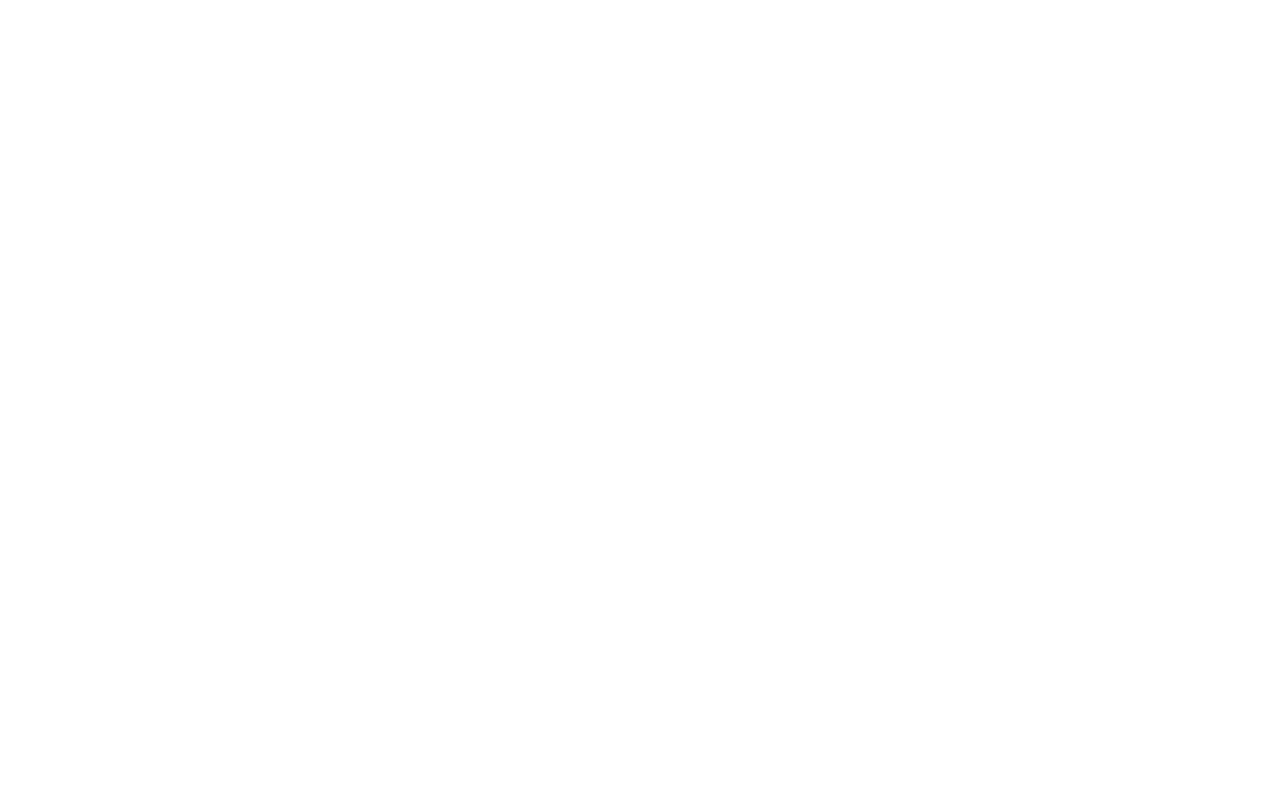
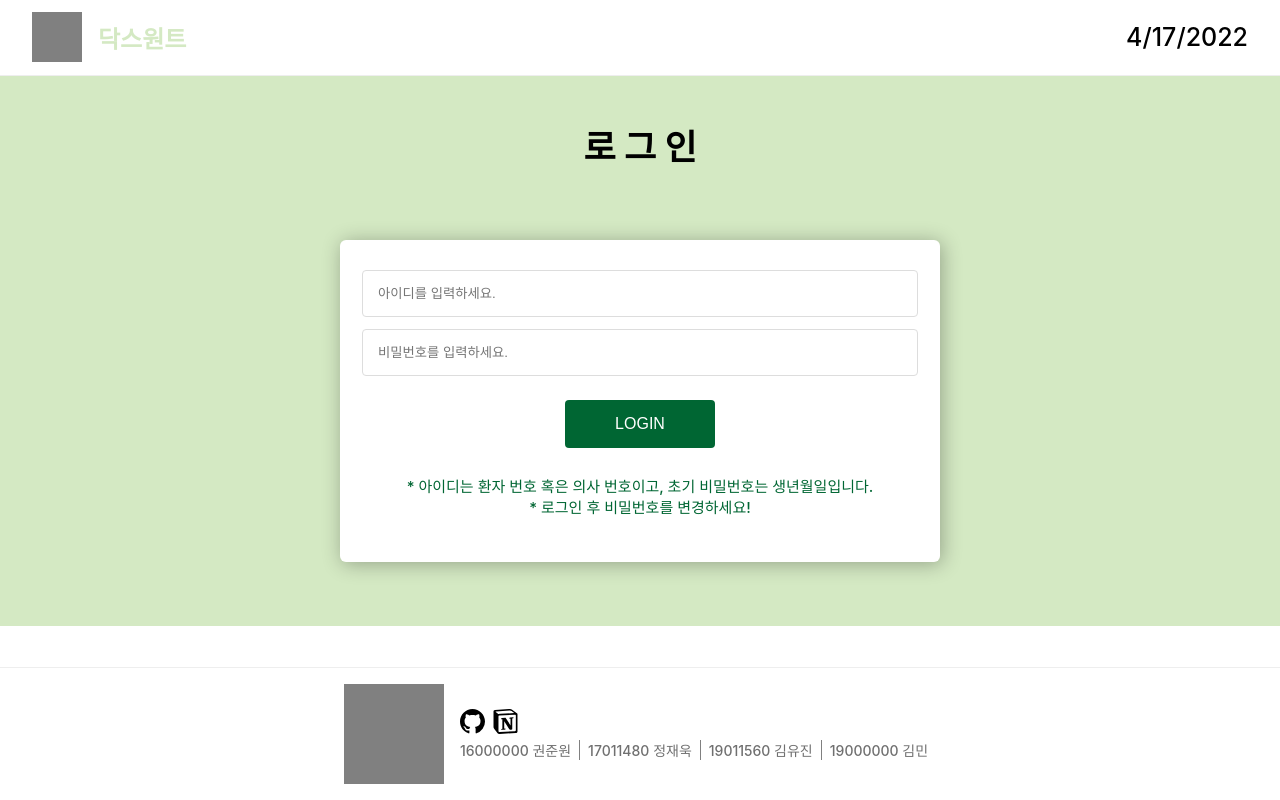
Before and after one commit to docswant/docswant-frontend, a React (Create React App) app: page /login in a window 1280 px wide. Before the commit this address had no page. Built offline with nearby package versions, Linux system fonts and the light colour scheme.

Commit message:
로그인 페이지

```diff
--- a/src/App.js
+++ b/src/App.js
@@ -2,12 +2,14 @@
 import React from 'react';
 import { Route, Routes } from 'react-router-dom';
 import MainPage from './pages/MainPage';
+import LoginPage from './pages/LoginPage';
 
 function App() {
   return (
     //컴포넌트 경로 설정
     <Routes>
       <Route path="/" element={<MainPage />} />
+      <Route path="/login" element={<LoginPage />} />
     </Routes>
   );
 }
--- a/src/components/common/Footer.js
+++ b/src/components/common/Footer.js
@@ -60,7 +60,7 @@ const Footer = () => {
           <div className="Member">
             <div style={{ paddingLeft: 0 }}>16000000 권준원</div>
             <div>17011480 정재욱</div>
-            <div>19000000 김유진</div>
+            <div>19011560 김유진</div>
             <div style={{ borderRight: 'none' }}>19000000 김민</div>
           </div>
         </div>
--- /dev/null
+++ b/src/components/log/Login.js
@@ -0,0 +1,71 @@
+import React from 'react'
+import styled from 'styled-components';
+import palette from '../../lib/styles/palette';
+
+const LoginBlock = styled.div`
+  padding: 20px 0 100px;
+  background-color: ${palette.green};
+  height: 550px;
+  h1{
+    color: black;
+    font-size: 35px;
+    font-weight: 700;
+    text-align: center;
+    margin-bottom: 70px;
+  }
+  .login_box{
+    text-align: center;
+    width: 600px;
+    margin: 0 auto;
+    border-radius: 6px;
+    background-color: white;
+    box-shadow: 2px 2px 20px rgba(0,0,0,0.3);
+    color: #555;
+    form {
+      padding: 30px 22px;
+      input{
+        width: 100%;
+        margin-bottom: 12px;
+        padding: 15px;
+        border: 1px solid #ddd;
+        border-radius: 4px;
+        outline: none;
+        box-sizing: border-box;
+      }
+      [type="submit"]{
+        width: 150px;
+        margin-top: 12px;
+        border: none;
+        color: white;
+        font-size: 16px;
+        cursor: pointer;
+        background-color: #006633;
+      }
+      p{
+        font-size: 15px;
+        color: #006633;
+      }
+    }
+  }
+`;
+
+function Login() {
+  return (
+    <LoginBlock>
+      <h1>로 그 인</h1>
+      <div class="login_box">
+        <form>
+          <input type="text" placeholder='아이디를 입력하세요.' />
+          <input type="password" placeholder='비밀번호를 입력하세요.' />
+          <input type="submit" value={"LOGIN"} />
+          <p>
+            * 아이디는 환자 번호 혹은 의사 번호이고, 초기 비밀번호는 생년월일입니다. <br/>
+            * 로그인 후 비밀번호를 변경하세요!
+          </p>
+        </form>
+      </div>
+    </LoginBlock>
+  )
+}
+
+export default Login
--- /dev/null
+++ b/src/pages/LoginPage.js
@@ -0,0 +1,16 @@
+import React from 'react'
+import Footer from '../components/common/Footer';
+import Header from '../components/common/Header';
+import Login from '../components/log/Login';
+
+function LoginPage() {
+  return (
+    <div>
+      <Header />
+      <Login />
+      <Footer />
+    </div>
+  )
+}
+
+export default LoginPage
```
Also changed, not shown: 2 other files (tests, documents, lock files or other folders).
